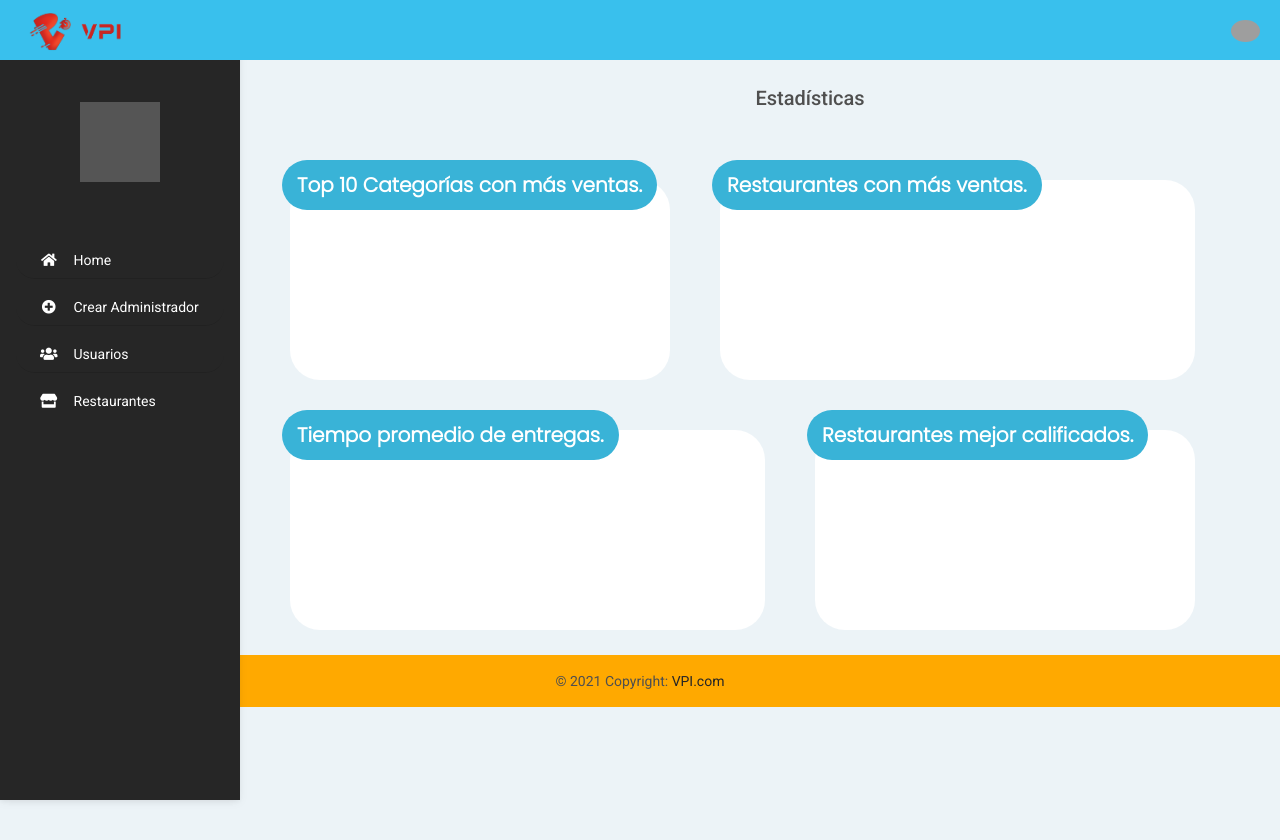
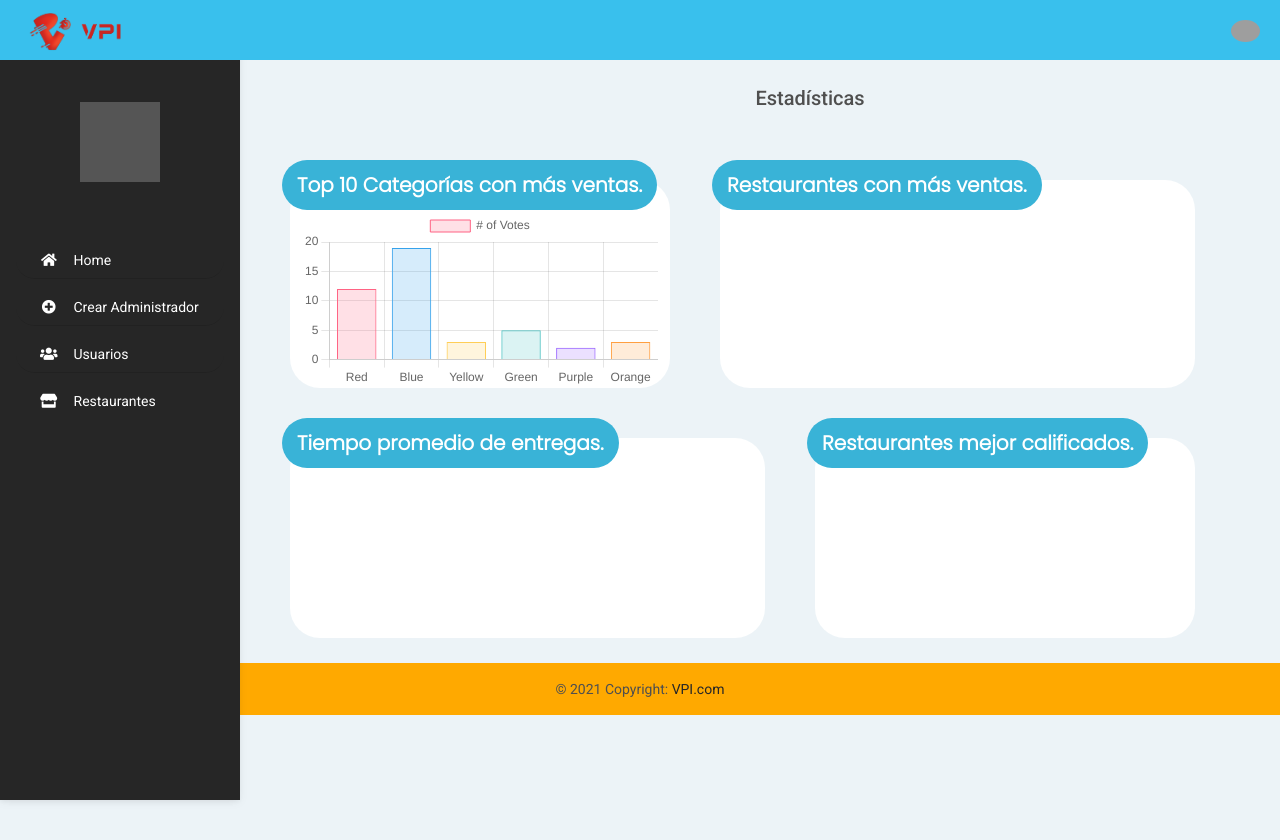
Before and after one commit to elgave/VPI-admin, an Angular app: page /home in a window 1280 px wide. Shown: the top 840 px of the page. Built offline with nearby package versions, Linux system fonts and the light colour scheme; grey boxes are pictures that could not be loaded.

Commit message:
Agregando gráficas

```diff
--- a/package.json
+++ b/package.json
@@ -24,6 +24,7 @@
     "@popperjs/core": "^2.9.3",
     "bootstrap": "^5.0.0-beta3",
     "bs-stepper": "^1.7.0",
+    "chart.js": "^3.6.0",
     "hammerjs": "^2.0.8",
     "jquery": "^3.6.0",
     "jshint": "^2.13.1",
--- a/src/app/home/home.component.css
+++ b/src/app/home/home.component.css
@@ -51,7 +51,7 @@ table, .contitulo {
 }
 
 .col-md-4, .col-md-5{
-    height: 200px;
+    min-height: 200px;
     margin-left: 50px;
     border-radius: 30px;
 }
@@ -59,3 +59,7 @@ table, .contitulo {
 .container{
     margin-left: 240px;
 }
+
+canvas{
+    margin-top: 30px;
+}
--- a/src/app/home/home.component.html
+++ b/src/app/home/home.component.html
@@ -9,16 +9,14 @@
             <div class="title div-s">
                 <span>Top 10 Categorías con más ventas.</span>
             </div>
-            <div>
-                <canvas id="myChart" width="400" height="400"></canvas>
-            </div>
+            <canvas id="myCanvasId" width="auto" >{{ myChart }}</canvas>
         </div>
         <div class="redondo contitulo col-md-5 bg-white">
             <div class="title div-s">
                 <span>Restaurantes con más ventas.</span>
             </div>
             <div>
-                <canvas id="myChart" width="400" height="400"></canvas>
+                <canvas id="myChart2" ></canvas>
             </div>
         </div>
     </div>
@@ -28,7 +26,7 @@
                 <span>Tiempo promedio de entregas.</span>
             </div>
             <div>
-                <canvas id="myChart" width="400" height="400"></canvas>
+                <canvas id="myChart3" ></canvas>
             </div>
         </div>
         <div class="redondo contitulo col-md-4 bg-white">
@@ -36,7 +34,7 @@
                 <span>Restaurantes mejor calificados.</span>
             </div>
             <div>
-                <canvas id="myChart" width="400" height="400"></canvas>
+                <canvas id="myChart4" ></canvas>
             </div>
         </div>
     </div>
--- a/src/app/home/home.component.ts
+++ b/src/app/home/home.component.ts
@@ -1,4 +1,62 @@
 import { Component, OnInit } from '@angular/core';
+import Chart, { ChartOptions, ChartType, ChartDataset, } from 'chart.js/auto';
+import {
+  ArcElement,
+  LineElement,
+  BarElement,
+  PointElement,
+  BarController,
+  BubbleController,
+  DoughnutController,
+  LineController,
+  PieController,
+  PolarAreaController,
+  RadarController,
+  ScatterController,
+  CategoryScale,
+  LinearScale,
+  LogarithmicScale,
+  RadialLinearScale,
+  TimeScale,
+  TimeSeriesScale,
+  Decimation,
+  Filler,
+  Legend,
+  Title,
+  Tooltip,
+  SubTitle,
+  TitleOptions,
+  TooltipLabelStyle,
+  TooltipOptions
+} from 'chart.js';
+
+Chart.register(
+  ArcElement,
+  LineElement,
+  BarElement,
+  PointElement,
+  BarController,
+  BubbleController,
+  DoughnutController,
+  LineController,
+  PieController,
+  PolarAreaController,
+  RadarController,
+  ScatterController,
+  CategoryScale,
+  LinearScale,
+  LogarithmicScale,
+  RadialLinearScale,
+  TimeScale,
+  TimeSeriesScale,
+  Decimation,
+  Filler,
+  Legend,
+  Title,
+  Tooltip,
+  SubTitle
+);
+
 
 @Component({
   selector: 'app-home',
@@ -6,10 +64,46 @@ import { Component, OnInit } from '@angular/core';
   styleUrls: ['./home.component.css']
 })
 export class HomeComponent implements OnInit {
-
+  myChart: any;
   constructor() { }
 
   ngOnInit() {
+    this.myChart = new Chart('myCanvasId',  {
+      type: 'bar',
+      data: {
+          labels: ['Red', 'Blue', 'Yellow', 'Green', 'Purple', 'Orange'],
+          datasets: [{
+              label: '# of Votes',
+              data: [12, 19, 3, 5, 2, 3],
+              backgroundColor: [
+                  'rgba(255, 99, 132, 0.2)',
+                  'rgba(54, 162, 235, 0.2)',
+                  'rgba(255, 206, 86, 0.2)',
+                  'rgba(75, 192, 192, 0.2)',
+                  'rgba(153, 102, 255, 0.2)',
+                  'rgba(255, 159, 64, 0.2)'
+              ],
+              borderColor: [
+                  'rgba(255, 99, 132, 1)',
+                  'rgba(54, 162, 235, 1)',
+                  'rgba(255, 206, 86, 1)',
+                  'rgba(75, 192, 192, 1)',
+                  'rgba(153, 102, 255, 1)',
+                  'rgba(255, 159, 64, 1)'
+              ],
+              borderWidth: 1
+          }]
+      },
+      options: {
+          scales: {
+              /* y: {
+                  beginAtZero: true
+              } */
+          }
+      }
+  });
+
   }
 
+
 }
--- a/src/index.html
+++ b/src/index.html
@@ -40,6 +40,8 @@
       integrity="sha384-JEW9xMcG8R+pH31jmWH6WWP0WintQrMb4s7ZOdauHnUtxwoG2vI5DkLtS3qm9Ekf"
       crossorigin="anonymous"
     ></script>
+    <!-- CHART.JS -->
+    <script src="https://cdnjs.cloudflare.com/ajax/libs/Chart.js/3.6.0/chart.min.js" integrity="sha512-GMGzUEevhWh8Tc/njS0bDpwgxdCJLQBWG3Z2Ct+JGOpVnEmjvNx6ts4v6A2XJf1HOrtOsfhv3hBKpK9kE5z8AQ==" crossorigin="anonymous" referrerpolicy="no-referrer"></script>
   </body>
 
 <!-- bootstrap
--- a/src/styles.css
+++ b/src/styles.css
@@ -2,5 +2,6 @@
 
 html, body { height: 100%; }
 body { margin: 0; font-family: Roboto, "Helvetica Neue", sans-serif;
+    overflow: hidden;
 background-color: #ECF3F7;
 }
```
Also changed, not shown: 1 other file (tests, documents, lock files or other folders).
